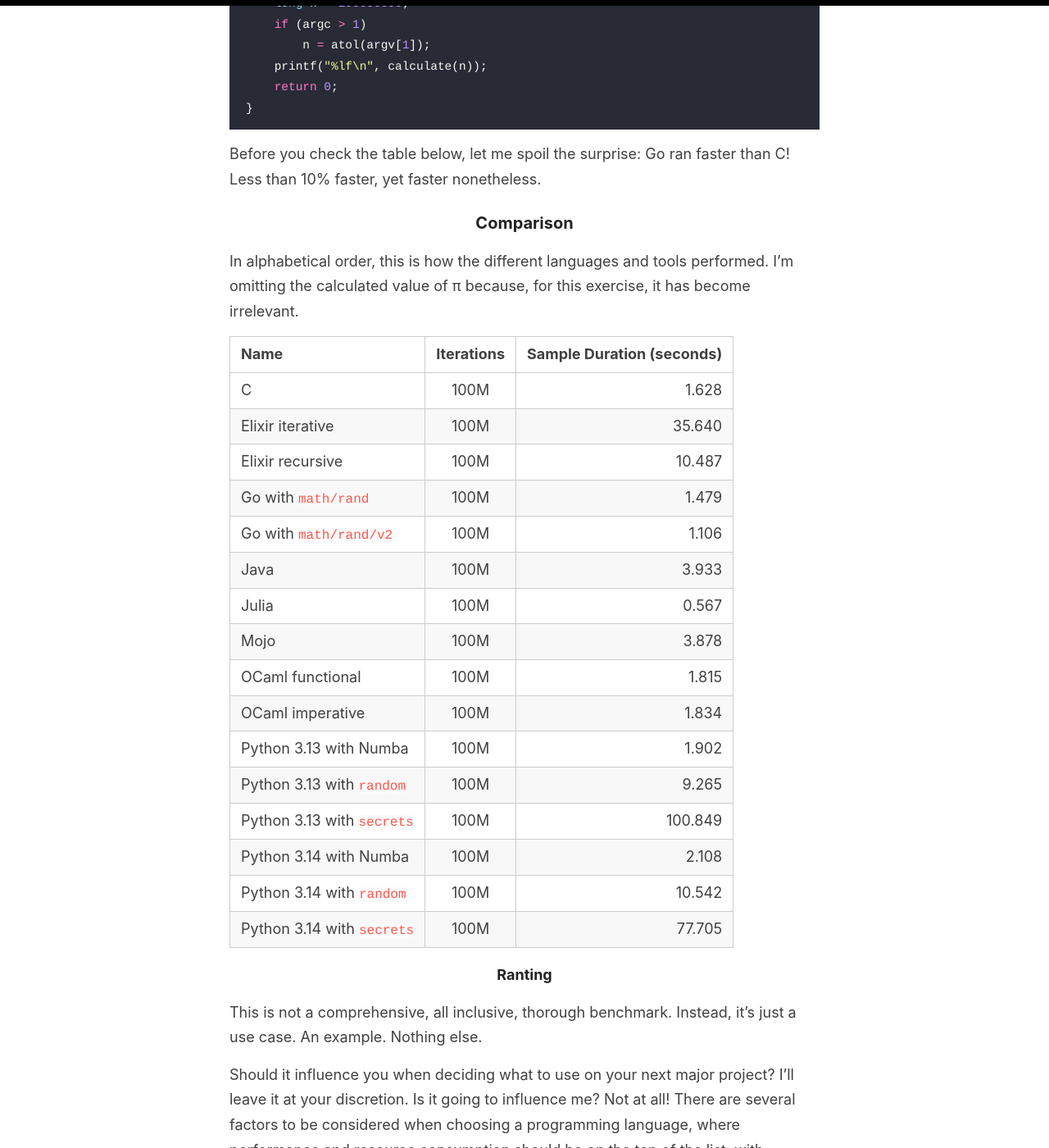
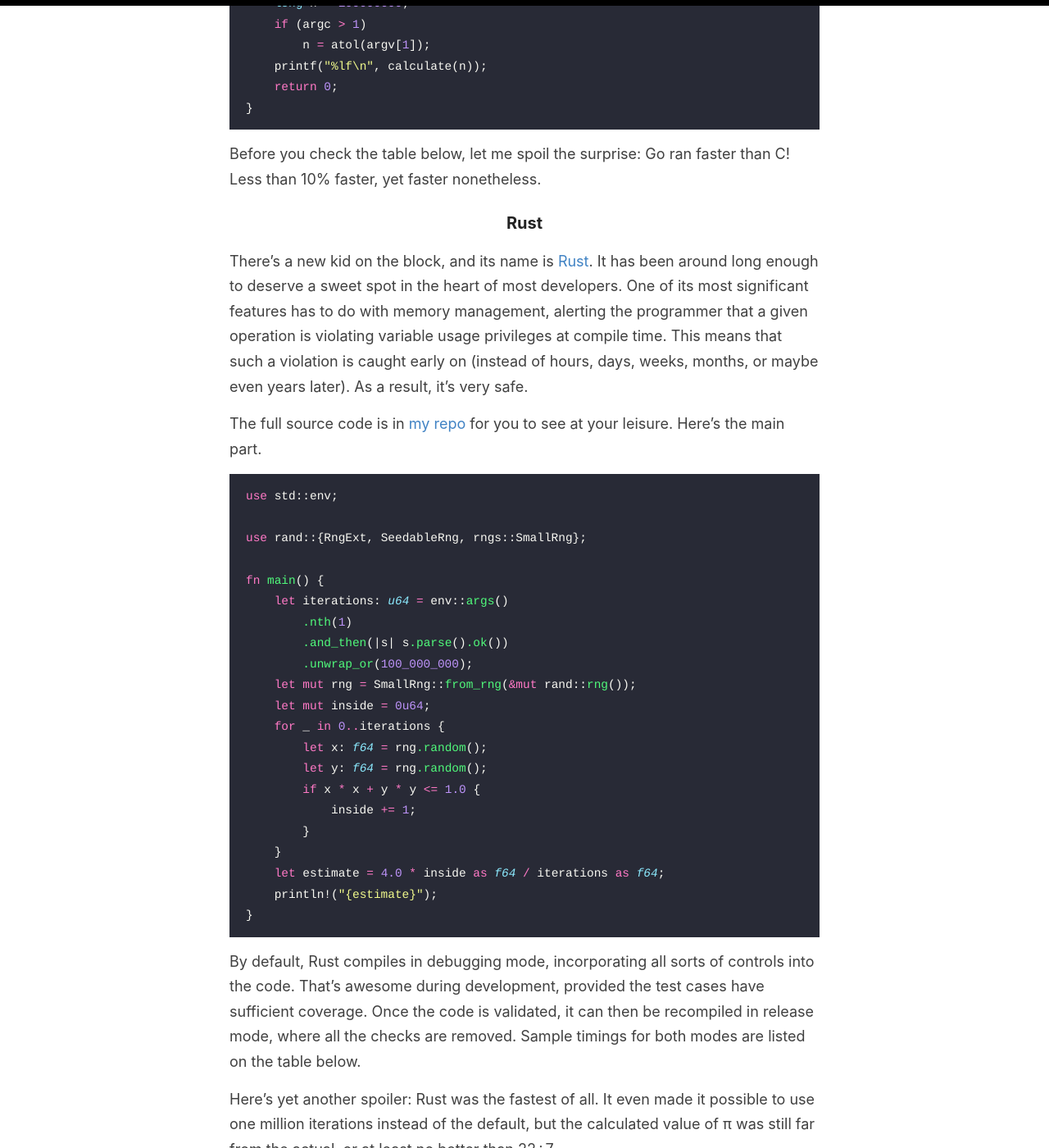
Before and after one commit to taflaj/taflaj.github.io, a Jekyll site: the page built from _posts/2025-09-27-pi-montecarlo.md, in a window 1280 px wide and 1400 px high, scrolled down 13781 px. Shown: the whole window at 82% size. Built offline with Jekyll 4.4.1, drawn with Linux system fonts in a browser that asks for light colours; some of the changed text lies outside the part shown.

Commit message:
Montecarlo: added Rust.

````diff
--- a/_posts/2025-09-27-pi-montecarlo.md
+++ b/_posts/2025-09-27-pi-montecarlo.md
@@ -404,6 +404,40 @@
 
 Before you check the table below, let me spoil the surprise: Go ran faster than C! Less than 10% faster, yet faster nonetheless.
 
+### Rust
+
+There's a new kid on the block, and its name is [Rust](https://rust-lang.org/). It has been around long enough to deserve a sweet spot in the heart of most developers. One of its most significant features has to do with memory management, alerting the programmer that a given operation is violating variable usage privileges at compile time. This means that such a violation is caught early on (instead of hours, days, weeks, months, or maybe even years later). As a result, it's very safe.
+
+The full source code is in [my repo](https://codeberg.org/taflaj/yams) for you to see at your leisure. Here's the main part.
+
+``` rust
+use std::env;
+
+use rand::{RngExt, SeedableRng, rngs::SmallRng};
+
+fn main() {
+    let iterations: u64 = env::args()
+        .nth(1)
+        .and_then(|s| s.parse().ok())
+        .unwrap_or(100_000_000);
+    let mut rng = SmallRng::from_rng(&mut rand::rng());
+    let mut inside = 0u64;
+    for _ in 0..iterations {
+        let x: f64 = rng.random();
+        let y: f64 = rng.random();
+        if x * x + y * y <= 1.0 {
+            inside += 1;
+        }
+    }
+    let estimate = 4.0 * inside as f64 / iterations as f64;
+    println!("{estimate}");
+}
+```
+
+By default, Rust compiles in debugging mode, incorporating all sorts of controls into the code. That's awesome during development, provided the test cases have sufficient coverage. Once the code is validated, it can then be recompiled in release mode, where all the checks are removed. Sample timings for both modes are listed on the table below.
+
+Here's yet another spoiler: Rust was the fastest of all. It even made it possible to use one million iterations instead of the default, but the calculated value of π was still far from the actual, or at least no better than 22÷7.
+
 ### Comparison
 
 In alphabetical order, this is how the different languages and tools performed. I'm omitting the calculated value of π because, for this exercise, it has become irrelevant.
@@ -426,6 +460,8 @@
 | Python 3.14 with Numba | 100M | 2.108 |
 | Python 3.14 with `random` | 100M | 10.542 |
 | Python 3.14 with `secrets`| 100M | 77.705 |
+| Rust debug | 100M | 2.676 |
+| Rust release | 100M | 0.285 |
 
 #### Ranting
 
@@ -439,7 +475,7 @@
 
 Meanwhile, my preferences are still (in no particular order) Go (for speed), Elixir (for robustness), and Python (for flexibility).
 
-But something tells me I might be adding Julia to my list in no time.
+But something tells me I might be adding Julia to my list and replacing Go with Rust in no time.
 
 ---
 
@@ -452,6 +488,7 @@
 5. 2026-03-19: Elixir.
 6. 2026-03-20: Elixir refactored.
 7. 2026-06-15: Java.
+8. 2026-10-05: Rust.
 
 ---
 
````
Also changed, not shown: other parts of _posts/2025-09-27-pi-montecarlo.md (+1 -1 lines).
